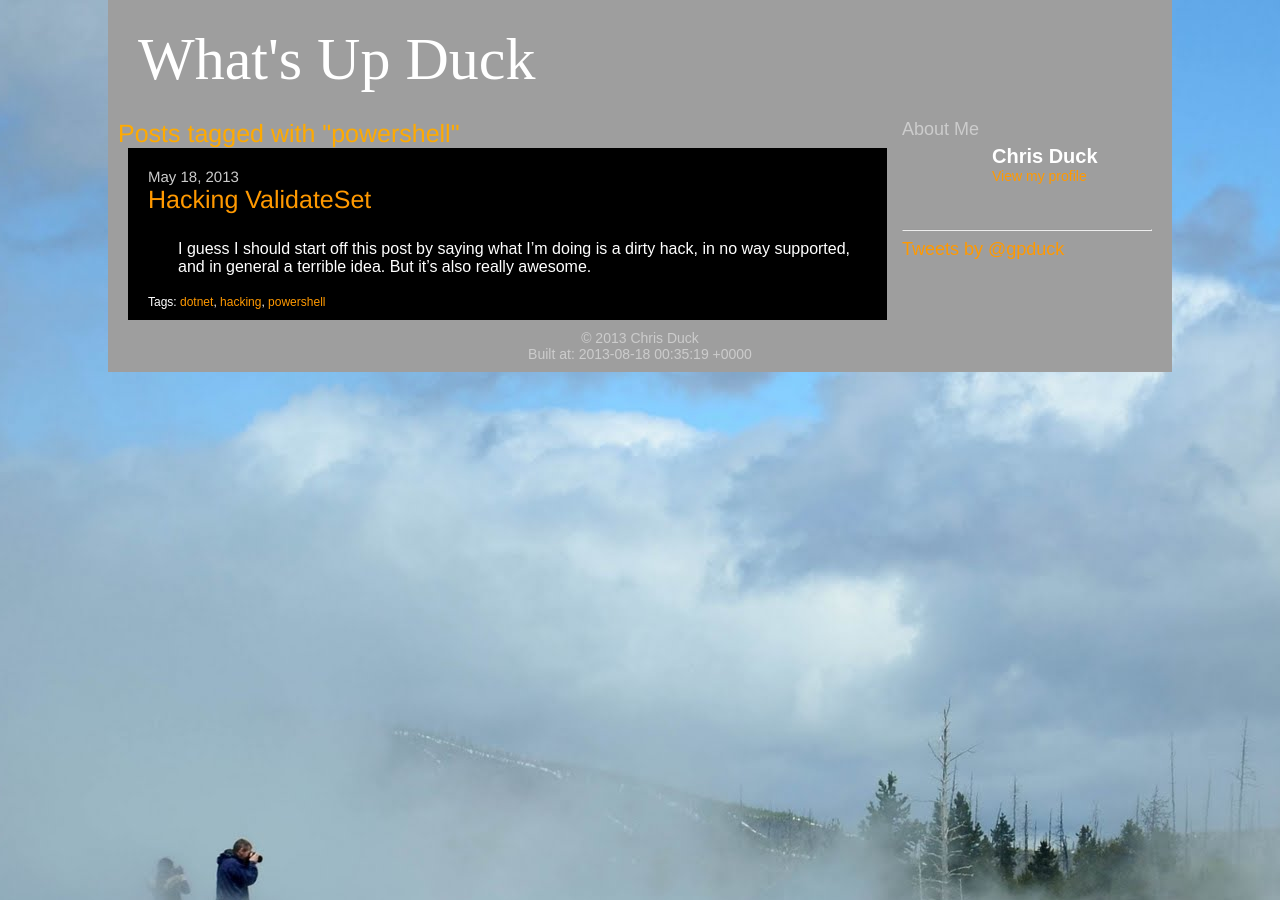
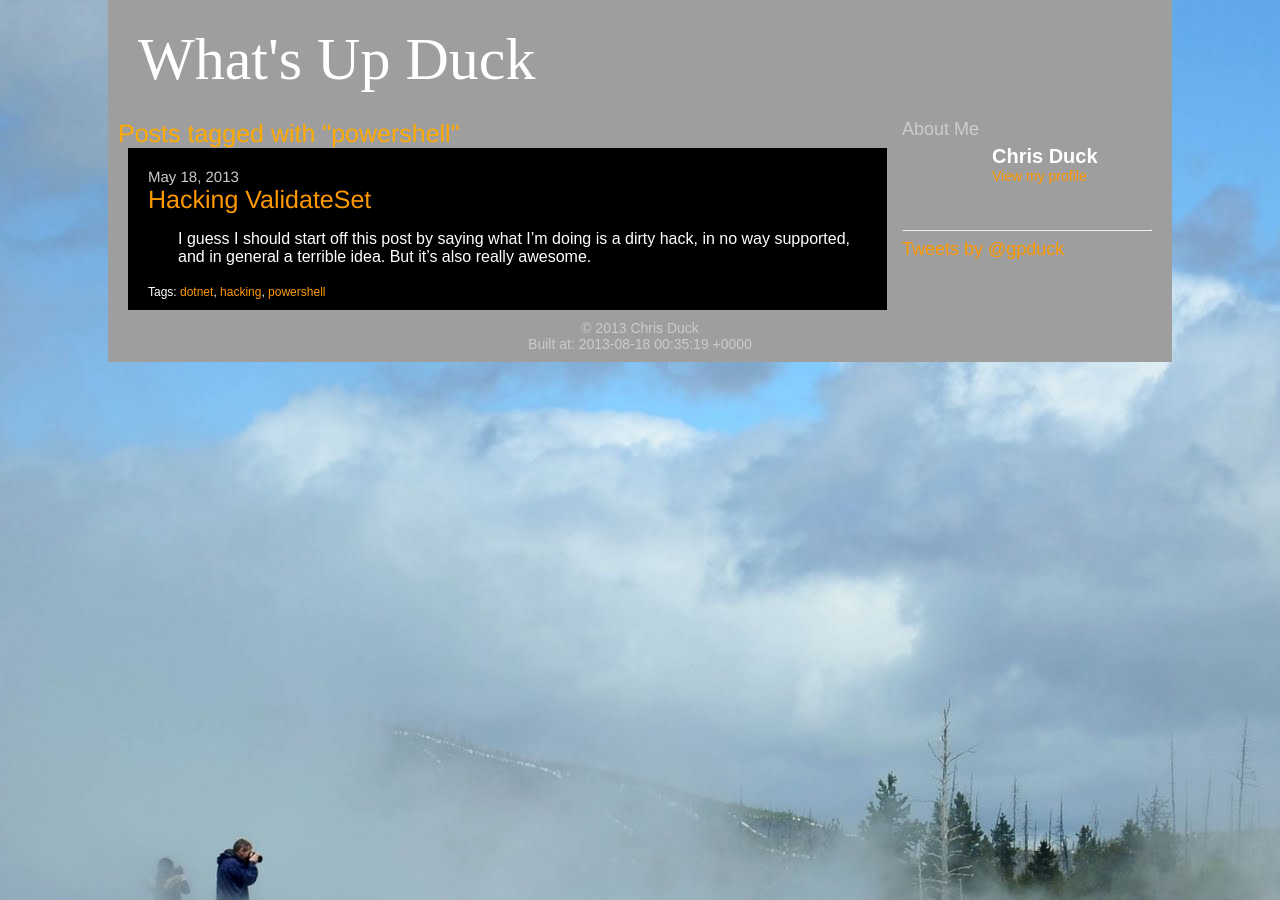
Before and after one commit to gpduck/gpduck.github.io, a Jekyll site: the page built from tag/powershell.html, in a window 1280 px wide. Built offline with Jekyll 4.4.1, drawn with Linux system fonts in a browser that asks for light colours; comment, search, counter and statistics services are not loaded; grey boxes are pictures that could not be loaded.

Commit message:
excerpt comes in a p tag

```diff
--- a/css/site.css
+++ b/css/site.css
@@ -61,7 +61,6 @@ span#blogtitle, span#blogtitle a {
 }
 
 .postexcerpt {
-	padding-top: 10px;
 	padding-left: 30px;
 }
 
```
